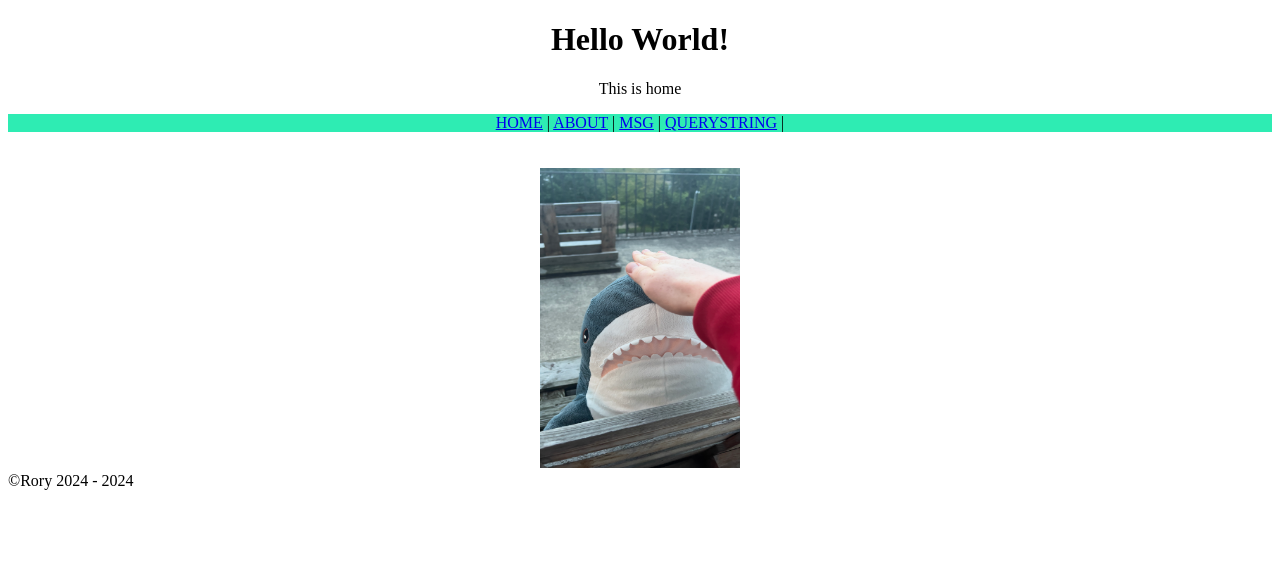
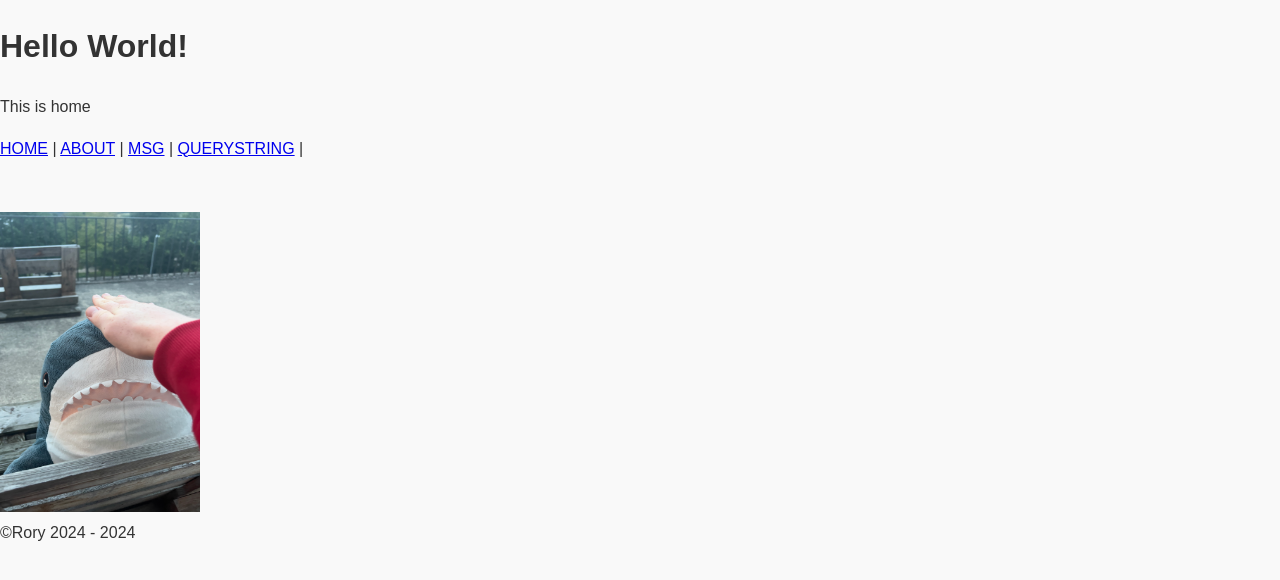
Before and after one commit to rorystaehrfokc/VBFF-RORY_repveb1, a Flask app: page / in a window 1280 px wide. Shown: the top 580 px of the page. Run offline with Flask 3, Linux system fonts and the light colour scheme.

Commit message:
Update style.css

```diff
--- a/static/css/style.css
+++ b/static/css/style.css
@@ -1,21 +1,60 @@
-body{
+body {
+    font-family: Arial, sans-serif;
+    line-height: 1.6;
+    margin: 0;
+    padding: 0;
+    background-color: #f9f9f9;
+    color: #333;
+}
+
+.container {
+    width: 80%;
+    margin: auto;
+    overflow: hidden;
+}
+
+header {
+    background: #333;
+    color: #fff;
+    padding: 10px 0;
     text-align: center;
 }
 
-.backgrund{
-    background-image: "../static/img/IMG_0613.jpeg";
+header h1 {
+    margin: 0;
 }
 
-.coppyright{
-    position: relative;
-    left: 10; float: left;
-    top: 90%;
+nav a {
+    color: #fff;
+    text-decoration: none;
+    margin: 0 10px;
 }
 
+nav a:hover {
+    text-decoration: underline;
+}
 
-.menu{
-    position: relative;
-    background-color: rgb(46, 236, 179);
+.message-list {
+    list-style: none;
+    padding: 0;
+}
+
+.message-item {
+    background: #fff;
+    margin: 10px 0;
+    padding: 10px;
+    border: 1px solid #ddd;
+    border-radius: 5px;
+}
+
+.message-form label {
+    font-weight: bold;
+}
+
+footer {
     text-align: center;
-    border: 20px;
+    margin-top: 20px;
+    padding: 10px 0;
+    background: #333;
+    color: #fff;
 }
```
